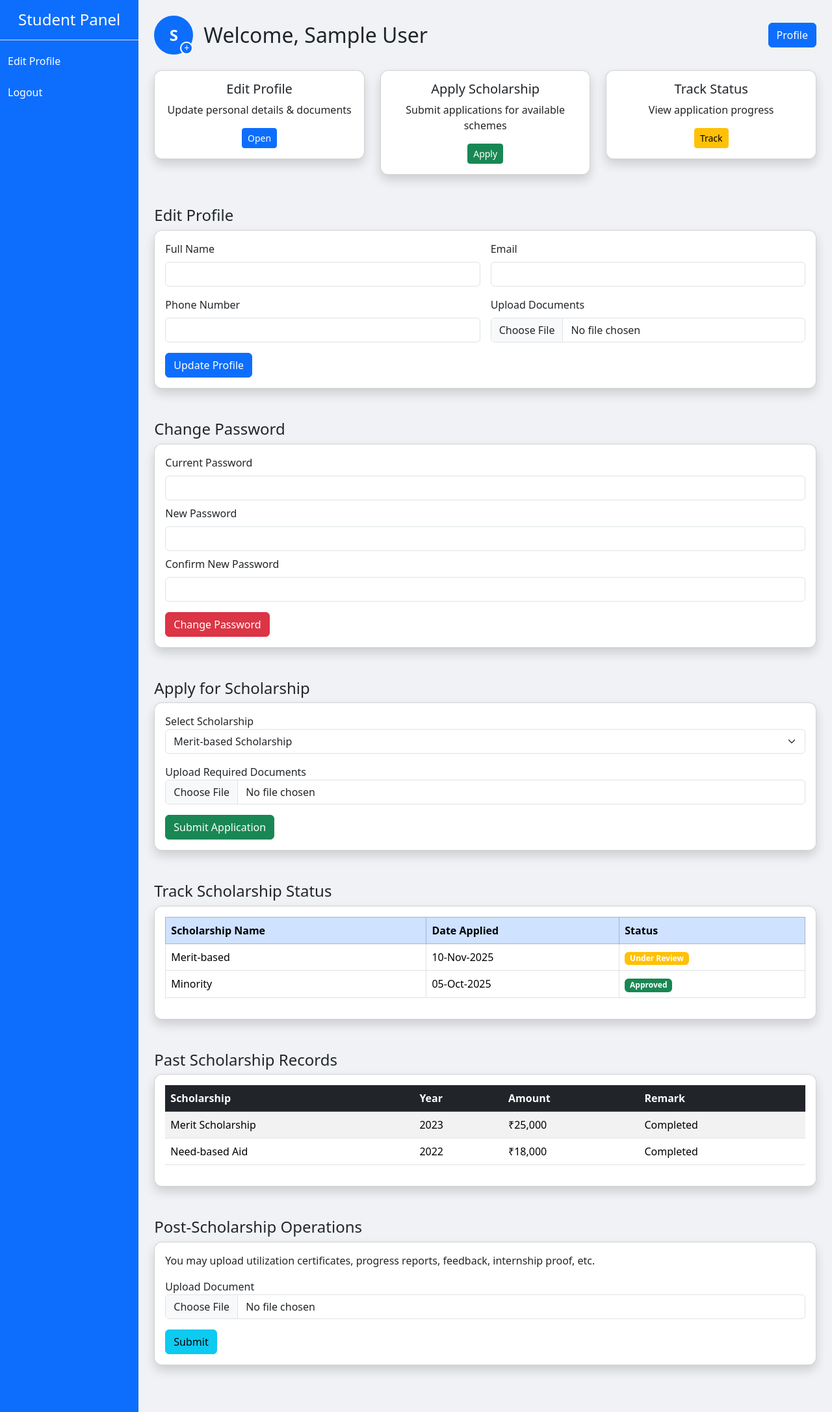
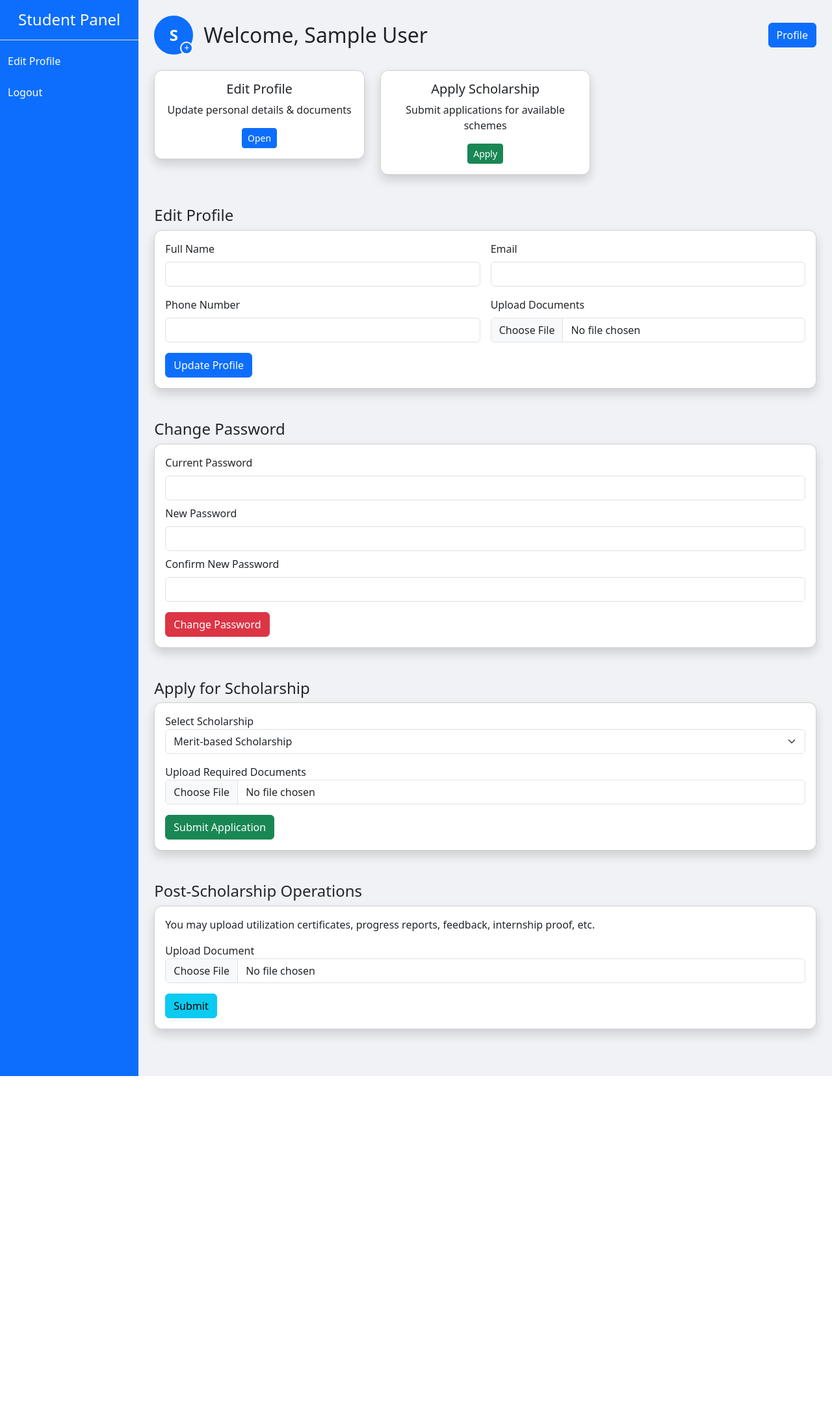
Before and after one commit to Aman-p02/sms, a PHP site: page /stu_dashboard.php in a window 1280 px wide. Shown: the whole page at 65% size. After the commit the page ends 1656 px from the top, so only its background shows below. Run offline with PHP 8.4, Linux system fonts and the light colour scheme; the visitor is signed in with stand-in values (Sample User, id 1); data comes from the database, SQL or seed files in the repository; data that the repository does not hold is empty.

Commit message:
Remove Past Scholarship and Track Scholarship from student dashboard

```diff
--- a/stu_dashboard.php
+++ b/stu_dashboard.php
@@ -90,15 +90,6 @@ $stu_fname = $_SESSION['stu_fname'];
                     </div>
                 </div>
 
-                <div class="col-md-4">
-                    <div class="card shadow card-custom">
-                        <div class="card-body text-center">
-                            <h5>Track Status</h5>
-                            <p>View application progress</p>
-                            <a href="#trackStatus" class="btn btn-warning btn-sm">Track</a>
-                        </div>
-                    </div>
-                </div>
 
             </div>
 
@@ -170,65 +161,6 @@ $stu_fname = $_SESSION['stu_fname'];
                 </div>
             </div>
 
-            <!-- SECTION: TRACK STATUS -->
-            <div id="trackStatus" class="mt-5">
-                <h4>Track Scholarship Status</h4>
-                <div class="card p-3 shadow card-custom">
-                    <table class="table table-bordered">
-                        <thead class="table-primary">
-                            <tr>
-                                <th>Scholarship Name</th>
-                                <th>Date Applied</th>
-                                <th>Status</th>
-                            </tr>
-                        </thead>
-                        <tbody>
-                            <tr>
-                                <td>Merit-based</td>
-                                <td>10-Nov-2025</td>
-                                <td><span class="badge bg-warning">Under Review</span></td>
-                            </tr>
-                            <tr>
-                                <td>Minority</td>
-                                <td>05-Oct-2025</td>
-                                <td><span class="badge bg-success">Approved</span></td>
-                            </tr>
-                        </tbody>
-                    </table>
-                </div>
-            </div>
-
-            <!-- SECTION: PAST SCHOLARSHIP -->
-            <div id="pastScholarship" class="mt-5">
-                <h4>Past Scholarship Records</h4>
-                <div class="card p-3 shadow card-custom">
-                    <table class="table table-striped">
-                        <thead class="table-dark">
-                            <tr>
-                                <th>Scholarship</th>
-                                <th>Year</th>
-                                <th>Amount</th>
-                                <th>Remark</th>
-                            </tr>
-                        </thead>
-                        <tbody>
-                            <tr>
-                                <td>Merit Scholarship</td>
-                                <td>2023</td>
-                                <td>₹25,000</td>
-                                <td>Completed</td>
-                            </tr>
-                            <tr>
-                                <td>Need-based Aid</td>
-                                <td>2022</td>
-                                <td>₹18,000</td>
-                                <td>Completed</td>
-                            </tr>
-                        </tbody>
-                    </table>
-                </div>
-            </div>
-
             <!-- SECTION: POST-SCHOLARSHIP -->
             <div id="postScholarship" class="mt-5 mb-5">
                 <h4>Post-Scholarship Operations</h4>
--- a/stu_sidebar.php
+++ b/stu_sidebar.php
@@ -55,8 +55,6 @@ $complete = $row['complete'];
             {
             ?>
             <a href="apply_scholarship.php">Apply Scholarship</a>
-            <a href="#trackStatus">Track Scholarship Status</a>
-            <a href="#pastScholarship">Past Scholarship Records</a>
             <a href="#postScholarship">Post-Scholarship Operations</a>
             <a href="stu_changePassword.php">Change Password</a>
             <a href="stu_feedback.php">Feedback</a>
```
